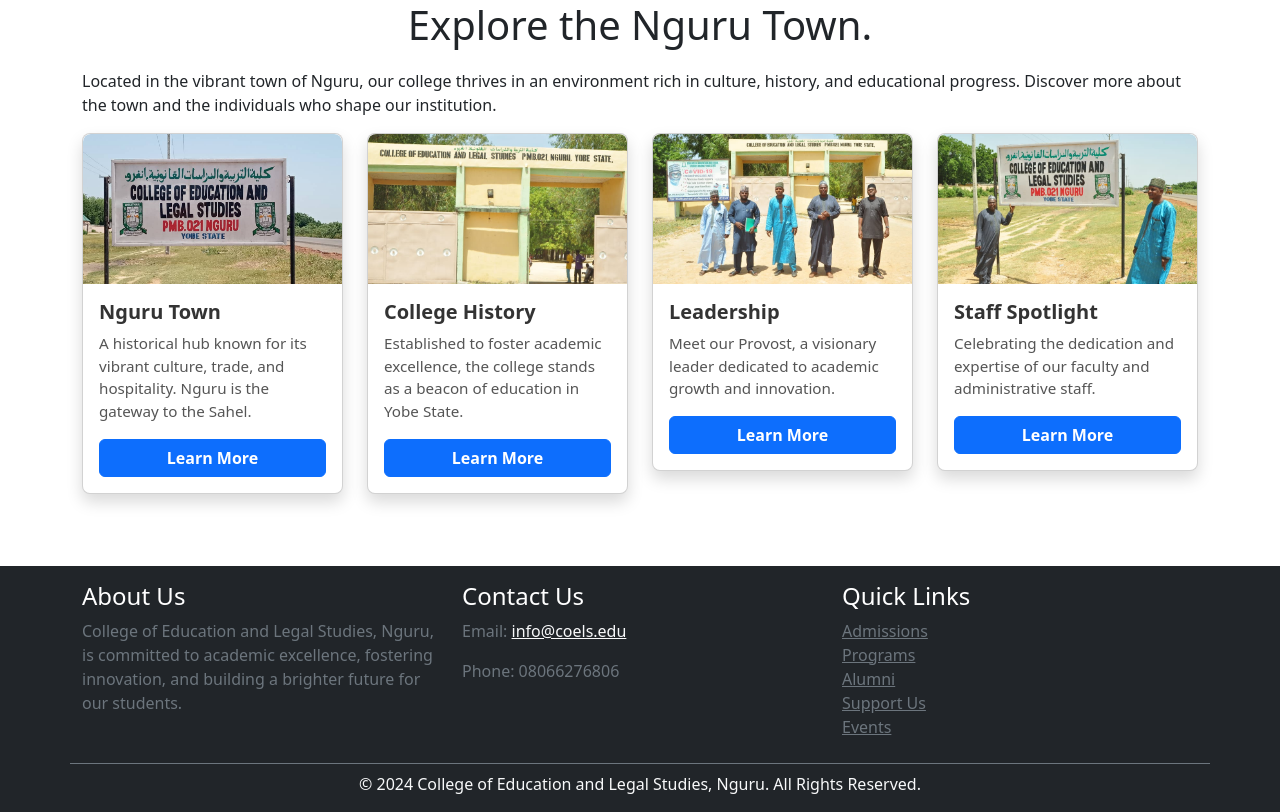
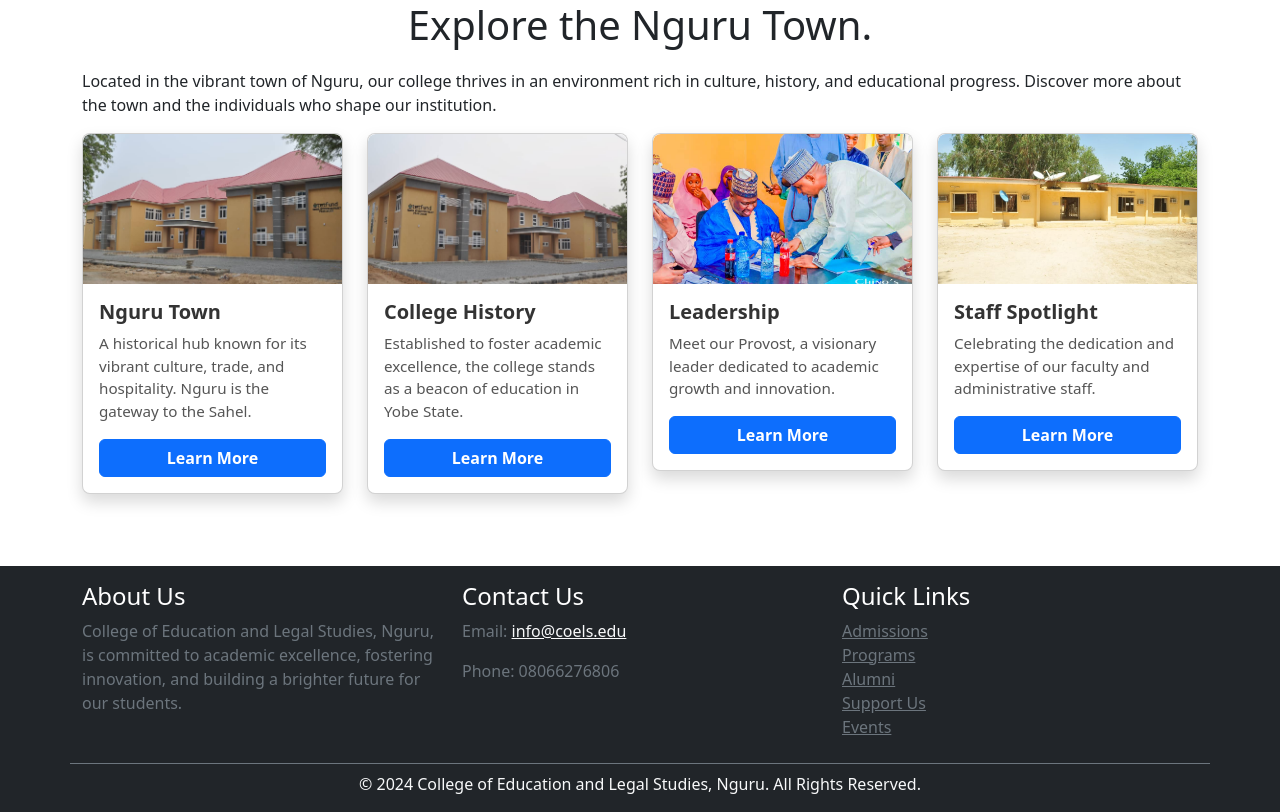
Before and after one commit to musaadamu/coels, a React (Vite) app in the folder frontend/: page / in a window 1280 px wide. Shown: the part 1260-2072 px from the top of the page. Built offline with nearby package versions, Linux system fonts and the light colour scheme; no server answers.

Commit message:
pictures adjustment

```diff
--- a/frontend/src/components/Cards.jsx
+++ b/frontend/src/components/Cards.jsx
@@ -4,25 +4,25 @@ import './Cards.css'; // Updated styles
 
 const cardData = [
   {
-    image: 'images/image1.jpg',
+    image: 'images/image23.jpg',
     title: "Nguru Town",
     text: "A historical hub known for its vibrant culture, trade, and hospitality. Nguru is the gateway to the Sahel.",
     link: "/nguru-town",
   },
   {
-    image: 'images/image2.jpg',
+    image: 'images/image25.jpg',
     title: "College History",
     text: "Established to foster academic excellence, the college stands as a beacon of education in Yobe State.",
     link: "/college-history",
   },
   {
-    image: 'images/image3.jpg',
+    image: 'images/image10.jpg',
     title: "Leadership",
     text: "Meet our Provost, a visionary leader dedicated to academic growth and innovation.",
     link: "/provost-profile",
   },
   {
-    image: 'images/image4.jpg',
+    image: 'images/image5.jpg',
     title: "Staff Spotlight",
     text: "Celebrating the dedication and expertise of our faculty and administrative staff.",
     link: "/staff-spotlight",
```
Also changed, not shown: 1 other file (tests, documents, lock files or other folders).
